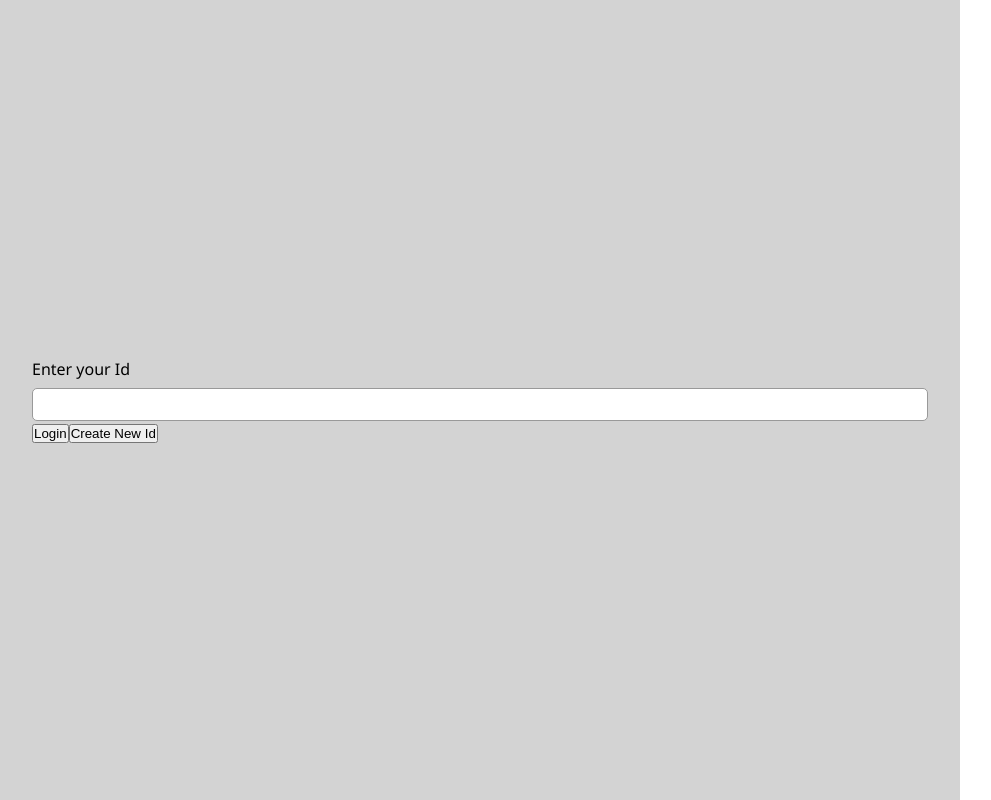
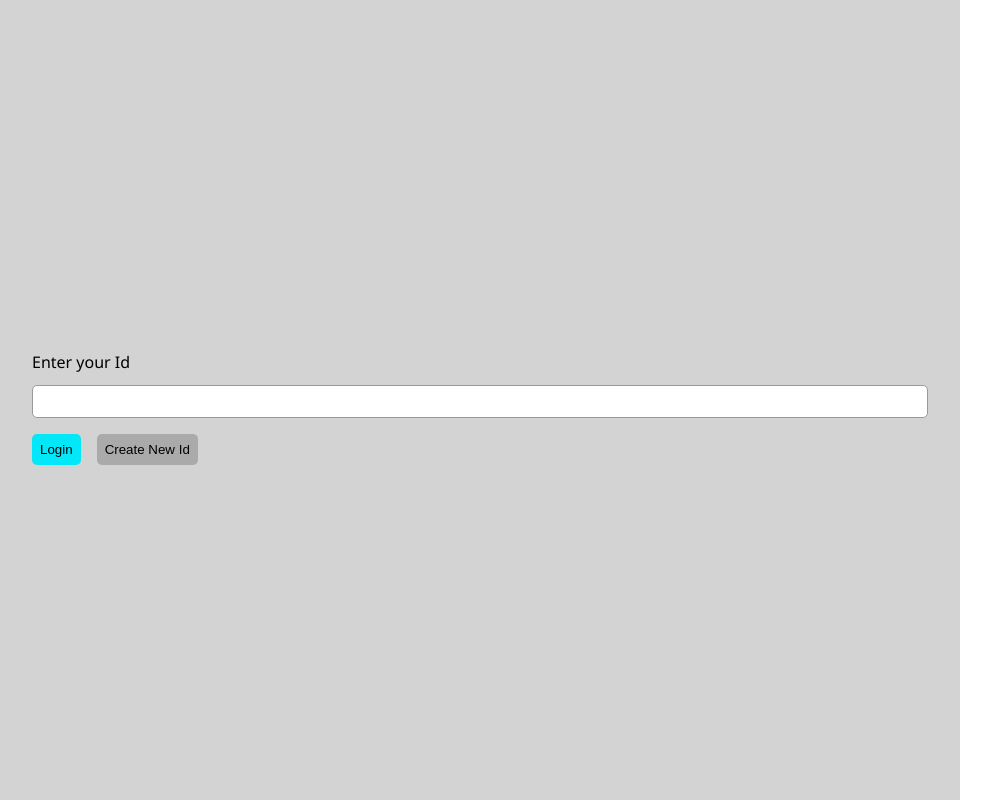
Before and after one commit to DominikFischer86/KeinChat, a React app in the folder client/: page / in a window 1280 px wide. Shown: the whole page, without its empty margins (0-991 px from the left). Built offline with nearby package versions, Linux system fonts and the light colour scheme; the HTML template or start-up script is replaced by a standard one.

Commit message:
refactor: Define global form-group styles

```diff
--- a/client/src/components/Login.tsx
+++ b/client/src/components/Login.tsx
@@ -19,11 +19,18 @@ const Login = ({ onIdSubmit }: any) => {
     <div className="container">
       <div className="form-container">
         <form onSubmit={handleSubmit}>
-          <label htmlFor="idInput">Enter your Id</label>
-          <input id="idInput" type="text" ref={idRef} required />
+          <div className="form-group">
+            <label htmlFor="idInput">Enter your Id</label>
+            <input id="idInput" type="text" ref={idRef} required />
+          </div>
           <div>
-            <button type="submit">Login</button>
-            <button onClick={createNewId} className="secondary-button">
+            <button className="submit-button" type="submit">
+              Login
+            </button>
+            <button
+              onClick={createNewId}
+              className="submit-button secondary-button"
+            >
               Create New Id
             </button>
           </div>
```
